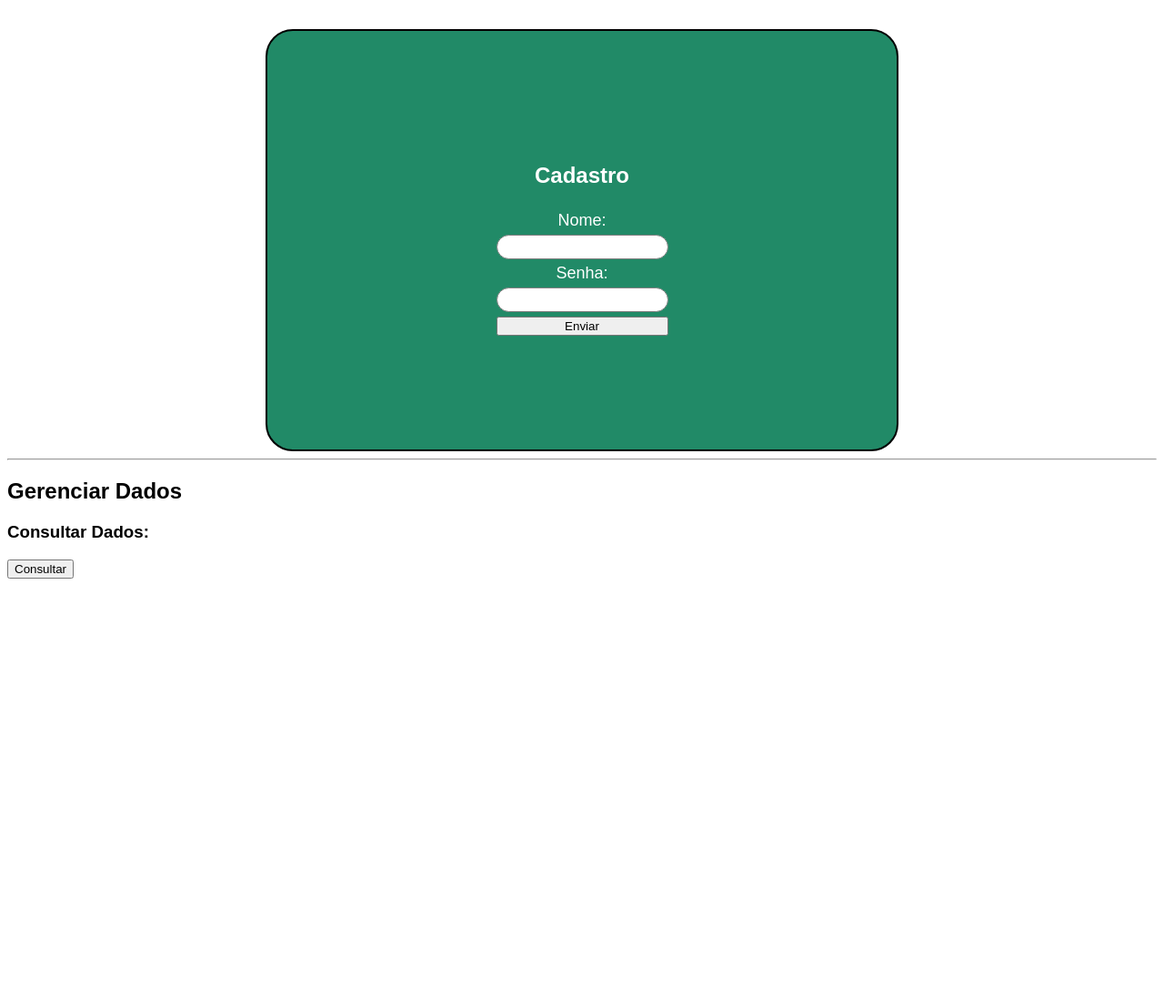
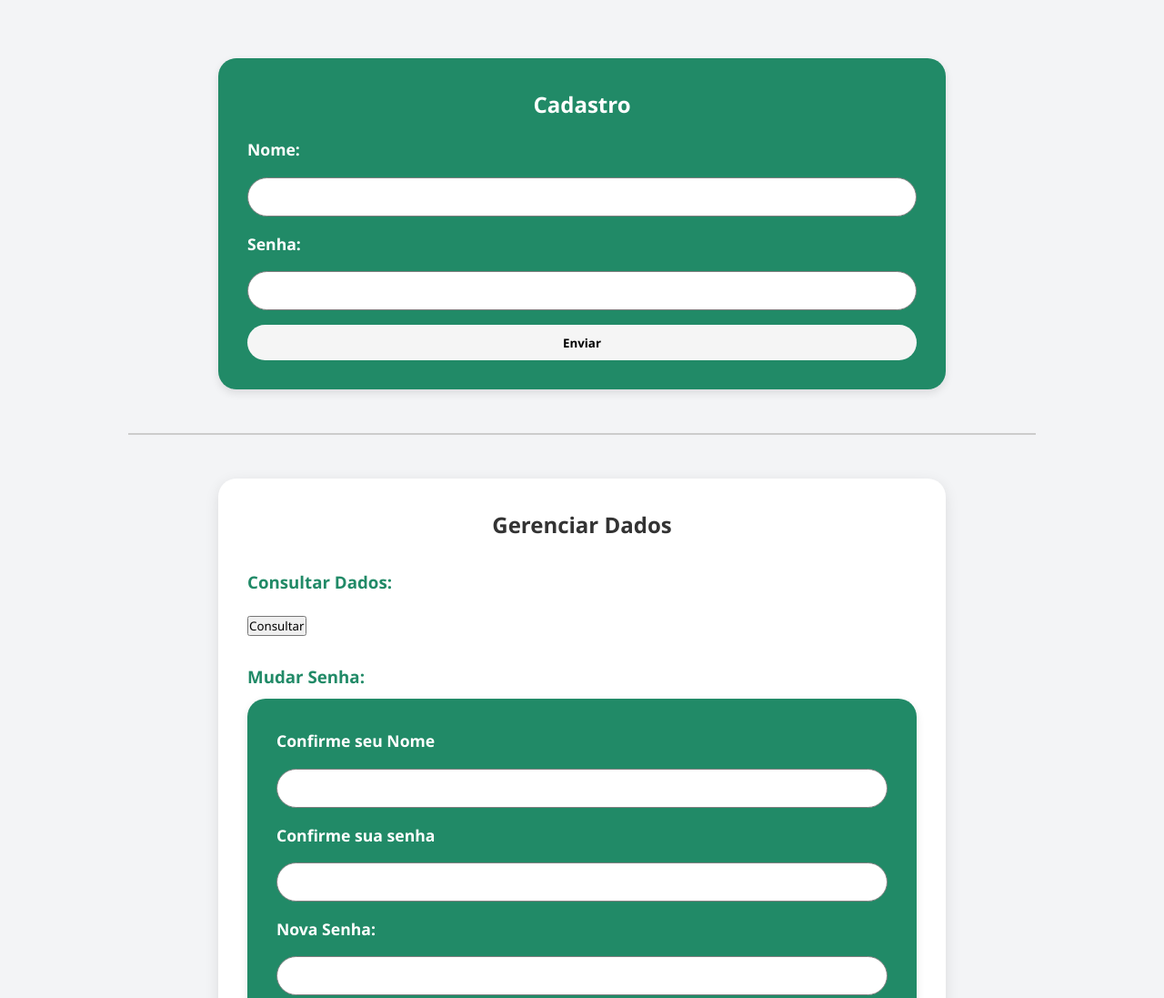
Before and after one commit to Machine-V1/Sistema-Gerenciamento-Usuarios, a plain HTML site: page index.html in a window 1280 px wide. Shown: the top 1097 px of the page at 91% size. Before the commit the page ends 800 px from the top, so only its background shows below. Drawn offline with Linux system fonts and the light colour scheme.

Commit message:
Done 👌

```diff
--- a/index.html
+++ b/index.html
@@ -27,7 +27,26 @@
         <button id="btn-consulta">Consultar</button>
         <ul id="lista-consulta"></ul>
       </div>
+      <div class="mudar-senha">
+        <h3>Mudar Senha:</h3>
+        <div class="formulario">
+          <form action="">
+            <label for="confirmar-nome">Confirme seu Nome</label>
+            <input name="confirmar-nome" id="confirmar-nome" type="text" required/>
+
+            <label for="confirmar-senha">Confirme sua senha</label>
+            <input name="confirmar-senha" id="confirmar-senha" type="password" required/>
+
+            <label for="mudar-senha">Nova Senha:</label>
+            <input name="mudar-senha" id="input-mudar-senha" type="password" required/>
+            <button action="submit" id="btn-mudar-senha">Mudar</button>
+          </form>
+
+        </div>
+
+      </div>
     </section>
+
     <script src="script.js"></script>
   </body>
 </html>
--- a/script.js
+++ b/script.js
@@ -1,32 +1,72 @@
 let btnEnviar = document.getElementById("btn-enviar");
 let btnConsulta = document.getElementById("btn-consulta");
+// Criando Classe Usuario
 class Usuario {
   constructor(nome, senha) {
     this.nome = nome;
     this.senha = senha;
   }
   consultarDados() {
+    // retornando nome e senha em um objeto
     return { nome: this.nome, senha: this.senha };
   }
+  mudarSenha(senhaAlt) {
+    this.senha = senhaAlt;
+  }
 }
-let usuarioInstancia = [];
+let usuarioInstancia = []; // criando um array pra receber todos os Usuarios
 btnEnviar.addEventListener("click", (event) => {
   event.preventDefault();
+  // pegando o valor do nome e senha do input
   let nome = document.getElementById("input-nome").value;
   let senha = document.getElementById("input-senha").value;
+  document.getElementById("input-nome").value = "";
+  document.getElementById("input-senha").value = "";
+  // Colocando na Array
   usuarioInstancia.push(new Usuario(nome, senha));
 });
-listaHtmlElement = document.getElementById("lista-consulta");
+// pegando elemento HTML do comeco da lista
+let listaHtmlElement = document.getElementById("lista-consulta");
+
 btnConsulta.addEventListener("click", () => {
+  // para cada usuario
+
+  // Deletando todos os filhos pra nao repetir a consulta
+  while (listaHtmlElement.firstChild) {
+    listaHtmlElement.firstChild.remove();
+  }
+
   usuarioInstancia.forEach((usuario, index) => {
     console.log(usuario.consultarDados());
+
+    // Desconstruindo o objeto do retorno no metodo
     let { nome, senha } = usuario.consultarDados();
+    // Criando uma linha
+
     let linha = document.createElement("li");
+
     linha.appendChild(
-      document.createTextNode(`ID: ${index} Nome: ${nome} Senha: ${senha}`)
+      // preenchendo os parametros dentro do linha
+      document.createTextNode(`ID: ${index} || Nome: ${nome} || Senha: ${senha}`)
     );
+    // colocando dentro do ul
     listaHtmlElement.appendChild(linha);
   });
-  console.log(usuarioInstancia);
-  // ´´
 });
+
+let btnMudarSenha = document.getElementById("btn-mudar-senha");
+
+btnMudarSenha.addEventListener("click", (event) => {
+  event.preventDefault();
+  let confNome = document.getElementById("confirmar-nome").value;
+  let confSenha = document.getElementById("confirmar-senha").value;
+  let inputMudarSenha = document.getElementById("input-mudar-senha").value;
+
+  let usuario = usuarioInstancia.find(x => x.nome == confNome && x.senha == confSenha);
+  if(usuario){
+    usuario.mudarSenha(inputMudarSenha)
+
+  }else{
+    window.alert("Dados Incorretos")
+  }
+});
--- a/style.css
+++ b/style.css
@@ -1,36 +1,109 @@
-*{
-    font-family: sans-serif;
-}
-.formulario{
-    padding: 30px;
-    width: 50%;
-    height: 50vh;
+* {
+    box-sizing: border-box;
+    font-family: 'Segoe UI', Tahoma, Geneva, Verdana, sans-serif;
+    margin: 0;
+    padding: 0;
+  }
+
+  body {
+    background-color: #f3f4f6;
+    color: #333;
+    line-height: 1.6;
+    padding: 2em 1em;
+  }
+
+  /* Seções */
+  section {
+    margin: 2em auto;
+    max-width: 800px;
+  }
+
+  /* Formulário principal e de mudar senha */
+  .formulario {
+    background-color: #218a67;
+    padding: 2em;
+    border-radius: 20px;
+    box-shadow: 0 4px 10px rgba(0, 0, 0, 0.1);
+    color: white;
     display: flex;
-    margin-top: 2em;
+    justify-content: center;
+    align-items: center;
+  }
+
+  .formulario form {
+    display: flex;
+    flex-direction: column;
+    gap: 1em;
+    width: 100%;
+  }
+
+  form label {
+    font-weight: bold;
+    font-size: 1.1em;
+    text-align: left;
+  }
+
+  form input {
+    padding: 0.6em 1em;
     border-radius: 30px;
-    border: solid 2px black;
-    margin-left: auto;
-    margin-right: auto;
-    align-items: center;
-    justify-content: center;
+    border: 1px solid gray;
+    font-size: 1em;
+  }
 
-    background-color: rgb(33, 138, 103);
-    color: white;
-}
-.formulario form{
-    display: flex;
-    gap: 5px;
-    flex-direction: column;
+  form button {
+    background-color: #f5f5f5;
+    border: none;
+    padding: 0.8em 1em;
+    border-radius: 30px;
+    cursor: pointer;
+    transition: background-color 0.3s;
+    font-weight: bold;
+  }
 
-}
-form label{
+  form button:hover {
+    background-color: #d4d4d4;
+  }
+
+  hr {
+    margin: 3em auto;
+    border: none;
+    border-top: 2px solid #ccc;
+    width: 80%;
+  }
+
+  .gerenciar-dados {
+    background-color: #fff;
+    padding: 2em;
+    border-radius: 20px;
+    box-shadow: 0 4px 15px rgba(0, 0, 0, 0.1);
+  }
+
+  .gerenciar-dados h1 {
     text-align: center;
-    font-size: large;
-}
-form input{
-    padding: 5px;
-    border-radius: 30px;
-    border: solid gray 1px;
-    background-color: white;
+    margin-bottom: 1em;
+  }
 
-}
+  .gerenciar-dados h3 {
+    margin-top: 1.5em;
+    margin-bottom: 0.5em;
+    color: #218a67;
+  }
+
+  .consulta button,
+  .mudar-senha button {
+    margin-top: 1em;
+  }
+
+  #lista-consulta {
+    list-style: none;
+    margin-top: 1em;
+    padding-left: 1em;
+  }
+
+  #lista-consulta li {
+    background-color: #f0f0f0;
+    margin: 0.4em 0;
+    padding: 0.5em 1em;
+    border-radius: 8px;
+    font-size: 0.95em;
+  }
```
